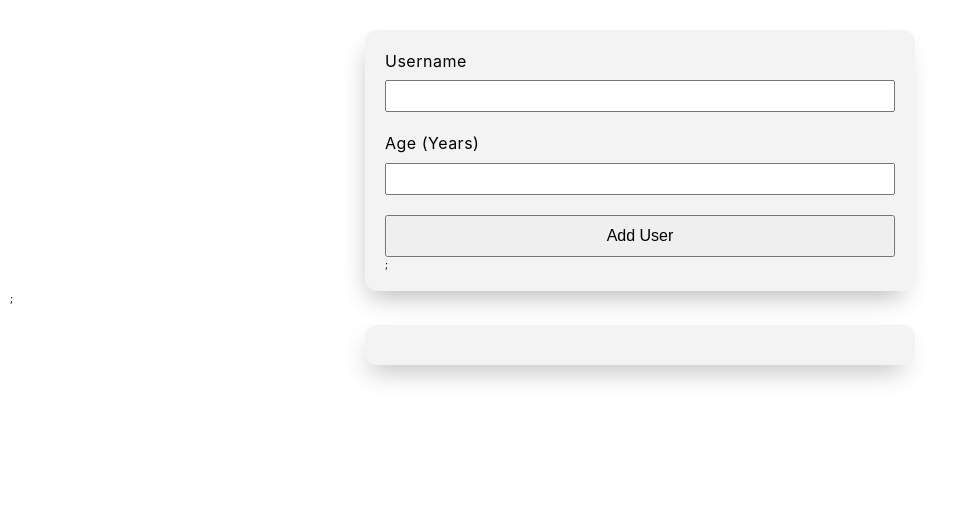
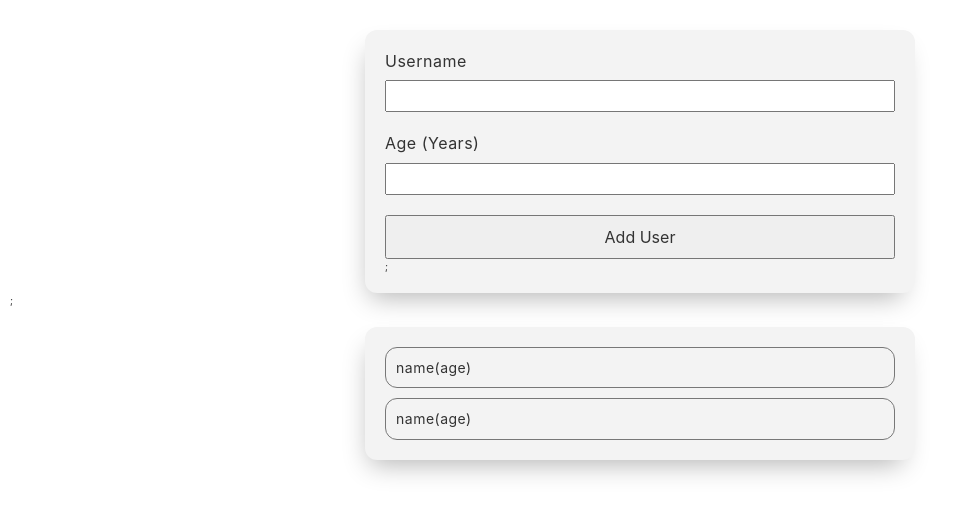
Before and after one commit to erfaneslami/usersApp, a React (Create React App) app: page / in a window 1280 px wide. Shown: the top 514 px of the page, without its empty margins (0-964 px from the left). Built offline with nearby package versions, Linux system fonts and the light colour scheme.

Commit message:
add users list

```diff
--- a/src/App.scss
+++ b/src/App.scss
@@ -17,4 +17,5 @@ html {
   line-height: 1.4;
   font-weight: 400;
   padding: 1rem;
+  color: #333;
 }
--- a/src/Components/Ui/Button.module.scss
+++ b/src/Components/Ui/Button.module.scss
@@ -2,4 +2,6 @@
   padding: 1rem 1.5rem;
   font-size: 1.6rem;
   font-weight: 400;
+  color: inherit;
+  font-family: inherit;
 }
--- /dev/null
+++ b/src/Components/Users/UserItem.js
@@ -0,0 +1,12 @@
+import styles from "./UserItem.module.scss";
+
+const UserItem = (props) => {
+  return (
+    <li className={styles["user-item"]}>
+      <span>name</span>
+      <span>(age)</span>
+    </li>
+  );
+};
+
+export default UserItem;
--- /dev/null
+++ b/src/Components/Users/UserItem.module.scss
@@ -0,0 +1,6 @@
+.user-item {
+  border: 1px solid #777;
+  padding: 1rem;
+  border-radius: 12px;
+  font-size: 1.4rem;
+}
--- /dev/null
+++ b/src/Components/Users/UserList.js
@@ -0,0 +1,13 @@
+import styles from "./UserList.module.scss";
+import UserItem from "./UserItem";
+
+const UserList = () => {
+  return (
+    <ul className={styles["user-list"]}>
+      <UserItem />
+      <UserItem />
+    </ul>
+  );
+};
+
+export default UserList;
--- /dev/null
+++ b/src/Components/Users/UserList.module.scss
@@ -0,0 +1,6 @@
+.user-list {
+  list-style: none;
+  display: flex;
+  flex-direction: column;
+  gap: 1rem;
+}
--- a/src/Components/Users/Users.js
+++ b/src/Components/Users/Users.js
@@ -1,7 +1,12 @@
 import Card from "../Ui/Card";
+import UserList from "./UserList";
 
 const Users = () => {
-  return <Card></Card>;
+  return (
+    <Card>
+      <UserList />
+    </Card>
+  );
 };
 
 export default Users;
```
Also changed, not shown: src/Components/Users/User.module.scss (deleted), src/Components/Users/Users.module.scss (added).
